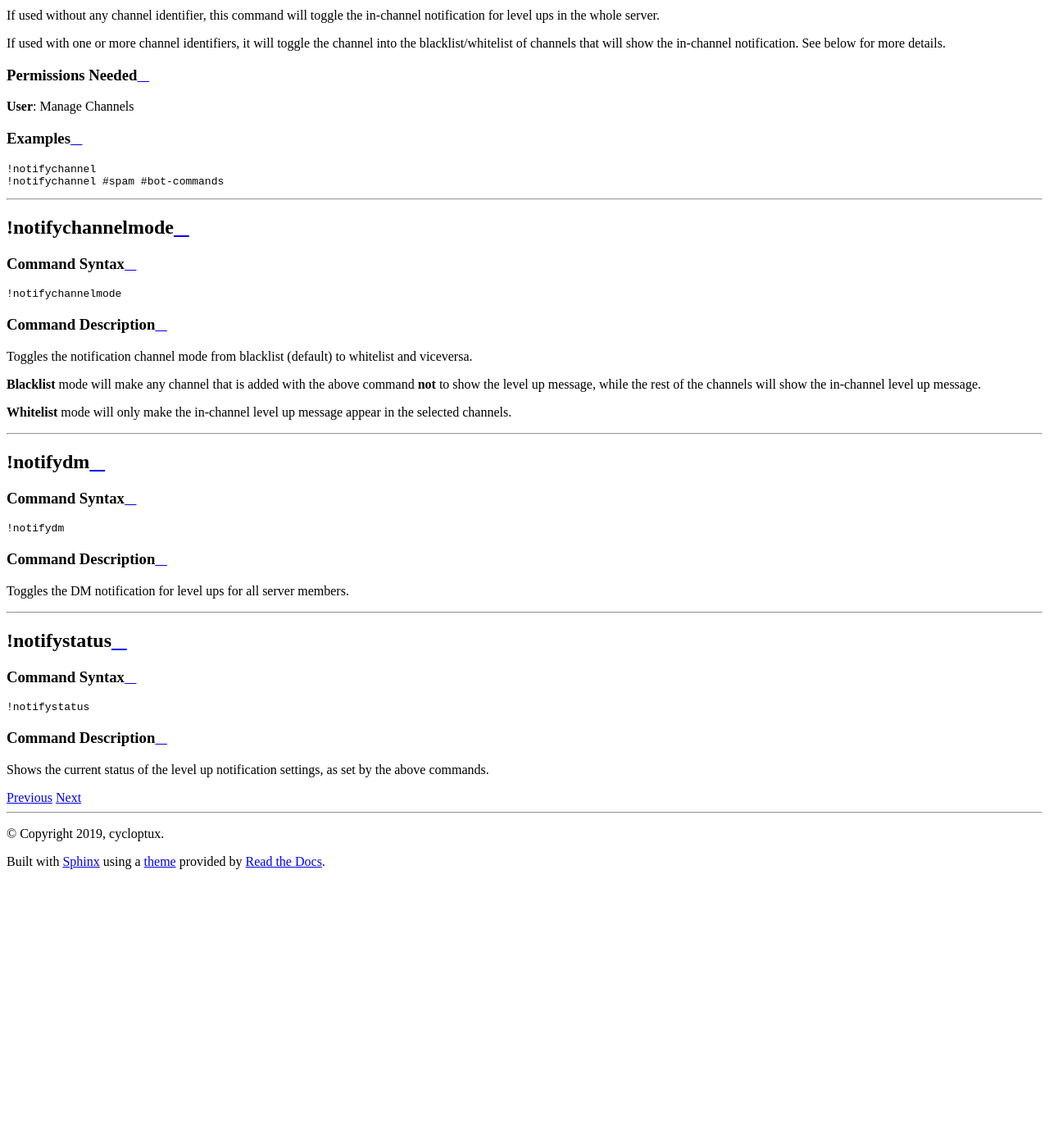
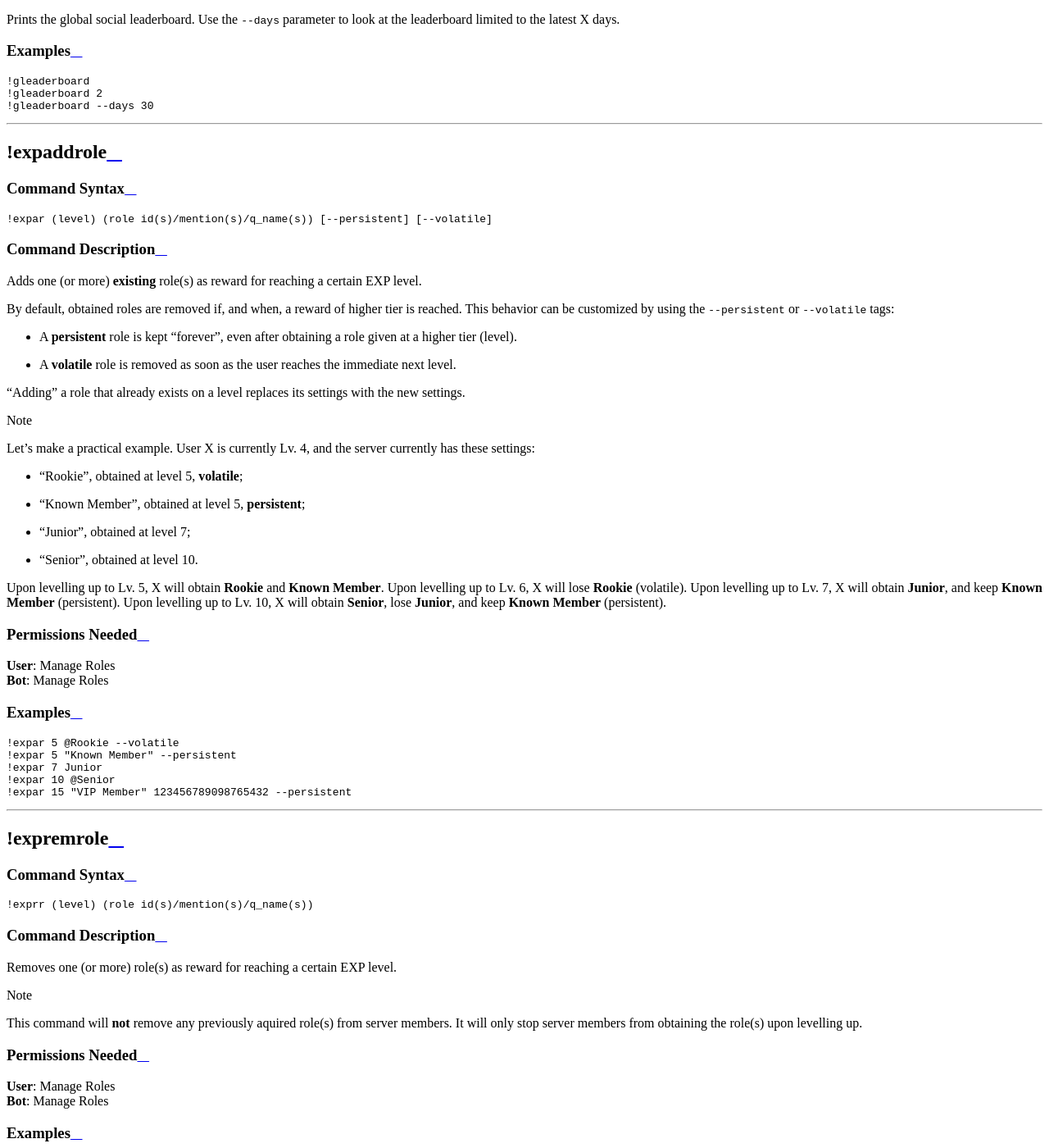
Before and after one commit to cycloptux/GiselleBot-Documentation, a Sphinx documentation site: the page built from docs/source/modules/social.rst, in a window 1280 px wide and 1400 px high, scrolled down 3352 px. Shown: the whole window at 82% size. Built offline with Sphinx 7.4.7 and the Read the Docs theme 2.0.0, drawn with Linux system fonts in a browser that asks for light colours; before the commit the page ends 4420 px from its top, so only the background shows below that; some of the changed text lies outside the part shown.

Commit message:
Added documentation for EXP roles.

```diff
--- a/docs/source/modules/social.rst
+++ b/docs/source/modules/social.rst
@@ -105,6 +105,130 @@ Examples
 
 ....
 
+|bot_prefix|\ expaddrole
+------------------------
+
+Command Syntax
+^^^^^^^^^^^^^^
+.. parsed-literal::
+
+    |bot_prefix|\ expar (level) (role id(s)/mention(s)/q_name(s)) [--persistent] [--volatile]
+
+Command Description
+^^^^^^^^^^^^^^^^^^^
+Adds one (or more) **existing** role(s) as reward for reaching a certain EXP level.
+
+By default, obtained roles are removed if, and when, a reward of higher tier is reached. This behavior can be customized by using the ``--persistent`` or ``--volatile`` tags:
+
+* A **persistent** role is kept "forever", even after obtaining a role given at a higher tier (level).
+* A **volatile** role is removed as soon as the user reaches the immediate next level.
+
+"Adding" a role that already exists on a level replaces its settings with the new settings.
+
+.. note::
+    Let's make a practical example. User X is currently Lv. 4, and the server currently has these settings:
+
+    * "Rookie", obtained at level 5, **volatile**;
+    * "Known Member", obtained at level 5, **persistent**;
+    * "Junior", obtained at level 7;
+    * "Senior", obtained at level 10.
+
+    Upon levelling up to Lv. 5, X will obtain **Rookie** and **Known Member**.
+    Upon levelling up to Lv. 6, X will lose **Rookie** (volatile).
+    Upon levelling up to Lv. 7, X will obtain **Junior**, and keep **Known Member** (persistent).
+    Upon levelling up to Lv. 10, X will obtain **Senior**, lose **Junior**, and keep **Known Member** (persistent).
+
+Permissions Needed
+^^^^^^^^^^^^^^^^^^
+| **User**: Manage Roles
+| **Bot**: Manage Roles
+
+Examples
+^^^^^^^^
+.. parsed-literal::
+
+    |bot_prefix|\ expar 5 @Rookie --volatile
+    |bot_prefix|\ expar 5 "Known Member" --persistent
+    |bot_prefix|\ expar 7 Junior
+    |bot_prefix|\ expar 10 @Senior
+    |bot_prefix|\ expar 15 "VIP Member" 123456789098765432 --persistent
+
+....
+
+|bot_prefix|\ expremrole
+------------------------
+
+Command Syntax
+^^^^^^^^^^^^^^
+.. parsed-literal::
+
+    |bot_prefix|\ exprr (level) (role id(s)/mention(s)/q_name(s))
+
+Command Description
+^^^^^^^^^^^^^^^^^^^
+Removes one (or more) role(s) as reward for reaching a certain EXP level.
+
+.. note::
+    This command will **not** remove any previously aquired role(s) from server members. It will only stop server members from obtaining the role(s) upon levelling up.
+
+Permissions Needed
+^^^^^^^^^^^^^^^^^^
+| **User**: Manage Roles
+| **Bot**: Manage Roles
+
+Examples
+^^^^^^^^
+.. parsed-literal::
+
+    |bot_prefix|\ exprr 5 @Rookie
+    |bot_prefix|\ exprr 15 123456789098765432
+
+....
+
+|bot_prefix|\ exproles
+----------------------
+
+Command Syntax
+^^^^^^^^^^^^^^
+.. parsed-literal::
+
+    |bot_prefix|\ exproles
+
+Command Description
+^^^^^^^^^^^^^^^^^^^
+Lists all of the EXP roles that are currently set in the current server.
+
+Permissions Needed
+^^^^^^^^^^^^^^^^^^
+| **Bot**: Manage Roles
+
+....
+
+|bot_prefix|\ exprapply
+-----------------------
+
+Command Syntax
+^^^^^^^^^^^^^^
+.. parsed-literal::
+
+    |bot_prefix|\ exprapply
+
+Command Description
+^^^^^^^^^^^^^^^^^^^
+Recalculates the EXP role(s) each server member is entitled to have, and applies the correct set of roles to each user.
+
+The command will apply the highest EXP tier role(s) and every "persistent" role below the current user level.
+
+.. note::
+    This command will **not** remove any previously aquired role(s) from server members, even if the role in question is set as EXP role and no longer available to the user based on the current EXP roles chain.
+
+Permissions Needed
+^^^^^^^^^^^^^^^^^^
+| **User**: Manage Roles
+| **Bot**: Manage Roles
+
+....
+
 |bot_prefix|\ notifychannel
 ---------------------------
 
```
